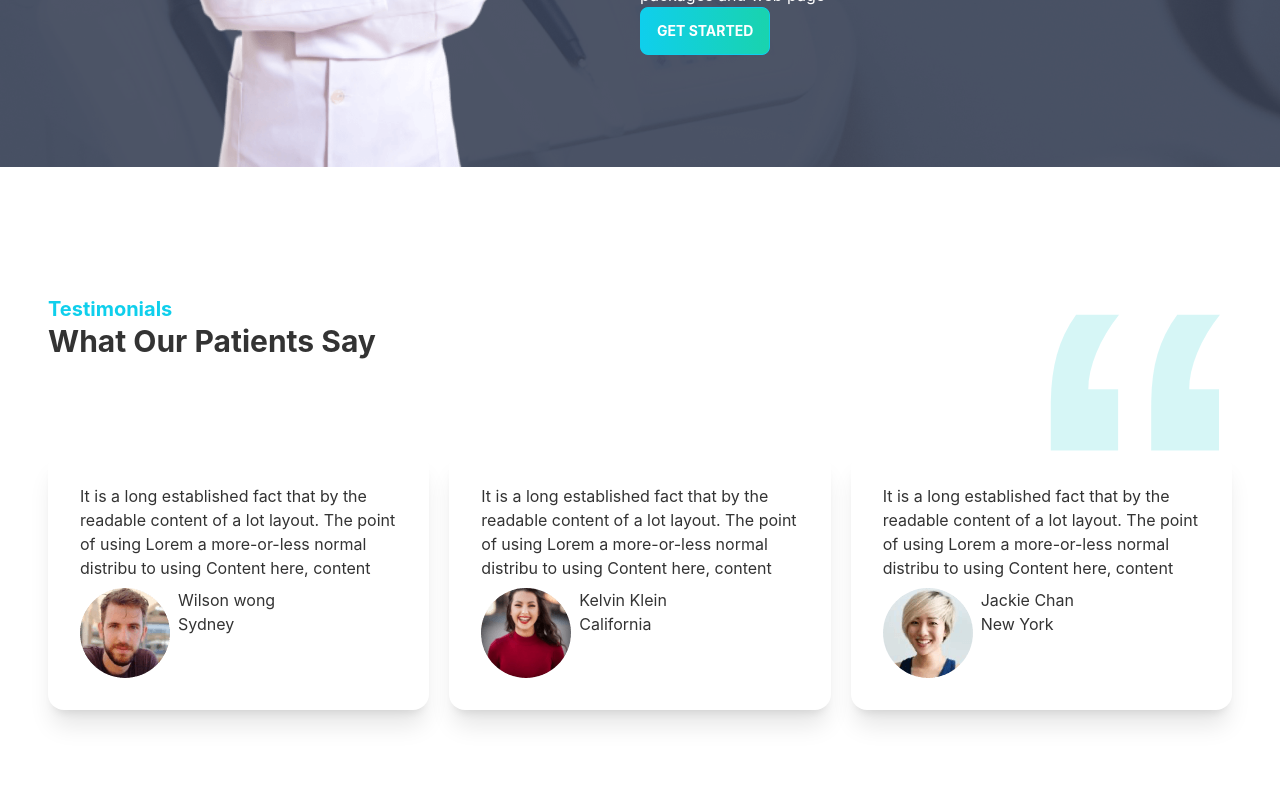
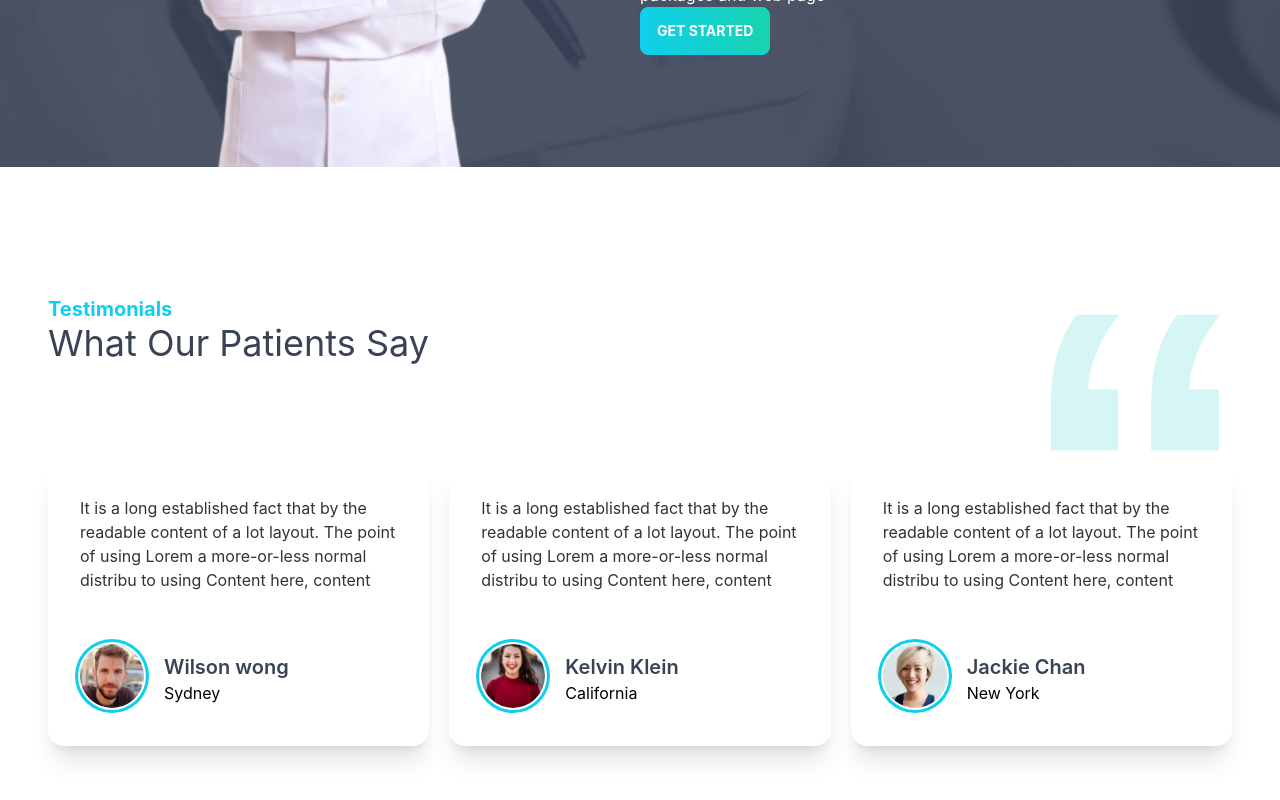
Before and after one commit to bulbulahammed/Al-Shefa-Client, a React (Create React App) app: page / in a window 1280 px wide. Shown: the part 2903-3703 px from the top of the page. Built offline with nearby package versions, Linux system fonts and the light colour scheme.

Commit message:
Testimonial Complete

```diff
--- a/src/pages/Home/Review.js
+++ b/src/pages/Home/Review.js
@@ -4,14 +4,18 @@ const Review = ({review}) => {
     return (
         <div class="card lg:max-w-lg bg-base-100 shadow-xl">
             <div class="card-body">
-                <p>{review.review}</p>
-                <div class="card-actions justify-end flex">
+                <p className='mb-11'>{review.review}</p>
+                <div class="flex items-center">
                     <div flex-1>
-                        <img src={review.img} alt="review img"/>
+                        <div class="avatar">
+                            <div class="w-16 rounded-full ring ring-primary ring-offset-base-100 ring-offset-2 mr-5">
+                            <img src={review.img} alt="review img"/>
+                            </div>
+                        </div>
                     </div>
                     <div className='flex-1'>
-                        <h2>{review.name}</h2>
-                        <h4>{review.location}</h4>
+                        <h2 className='font-semibold text-accent text-xl'>{review.name}</h2>
+                        <h4 className='text-base text-black'>{review.location}</h4>
                     </div>
                 </div>
             </div>
--- a/src/pages/Home/Testimonials.js
+++ b/src/pages/Home/Testimonials.js
@@ -31,10 +31,10 @@ const Testimonials = () => {
     ]
     return (
         <section className='my-32 mx-12'>
-            <div className="flex justify-between">
+            <div className="flex justify-between mb-3">
                 <div>
                     <h4 className='text-xl text-primary font-bold'>Testimonials</h4>
-                    <h4 className='text-3xl font-bold'>What Our Patients Say</h4>
+                    <h4 className='text-4xl text-accent'>What Our Patients Say</h4>
                 </div>
                 <div>
                     <img src={quote} className="w-24 lg:w-48" alt="quote"/>
```
